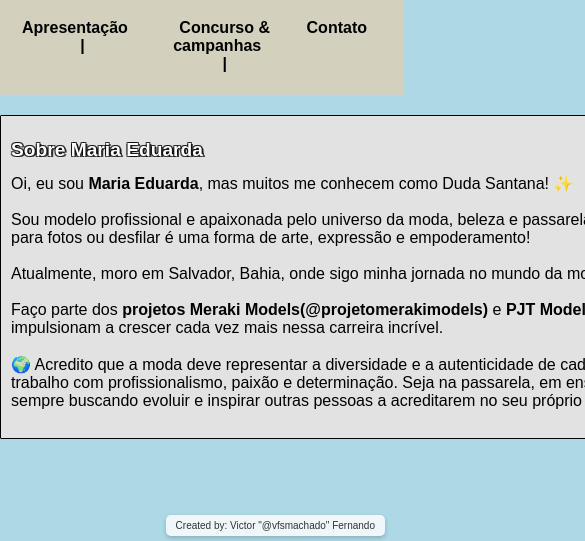
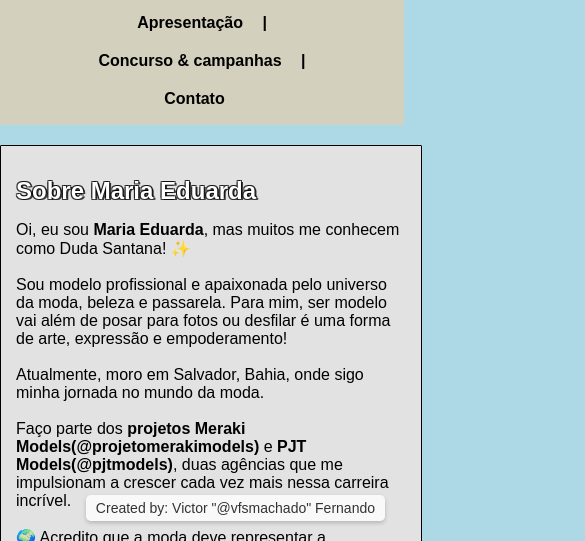
Before and after one commit to VfsMachado/PortfolioModelo, a plain HTML site: page index.html in a window 390 px wide. Shown: the part 303-844 px from the top of the page, 585 px wide, since content can reach past the window. Drawn offline with Linux system fonts and the light colour scheme.

Commit message:
Update style.css
atualizacao pra responsividade pq no celular tava pessimo

```diff
--- a/style.css
+++ b/style.css
@@ -21,6 +21,7 @@ nav ul {
     margin: 0;
     display: flex;
     justify-content: center;
+    flex-wrap: wrap;
 }
 
 nav ul li {
@@ -51,13 +52,14 @@ nav ul li a {
 .titulo {
     border-radius: 1px;
     color: black;
-    width: 880px;
+    width: 100%;
+    max-width: 880px;
     height: auto;
     padding: 10px;
+    margin: 20px auto;
+    text-align: left;
     border: 1px solid black;
     background-color: #e2e2e2;
-    margin: 20px auto;
-    text-align: left;
 }
 
 
@@ -89,4 +91,43 @@ h1 {
 
 .img-fotos {
     border: 7px solid black;
+    max-width: 100%;
+    height: auto;
 }
+
+
+@media (max-width: 768px) {
+    nav ul {
+        flex-direction: column;
+        text-align: center;
+    }
+
+    nav ul li {
+        margin: 10px 0;
+    }
+
+    .titulo {
+        width: 90%;
+        padding: 15px;
+    }
+
+    h1 {
+        font-size: 1.5em;
+    }
+
+
+    .footer {
+        font-size: 12px;
+        bottom: 20px;
+    }
+}
+
+    .titulo {
+        width: 100%;
+        padding: 15px;
+    }
+
+    .footer {
+        font-size: 14px;
+    }
+}
```
